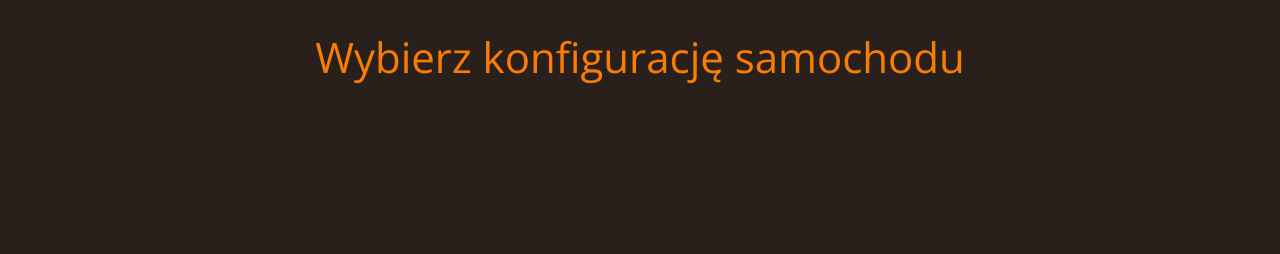
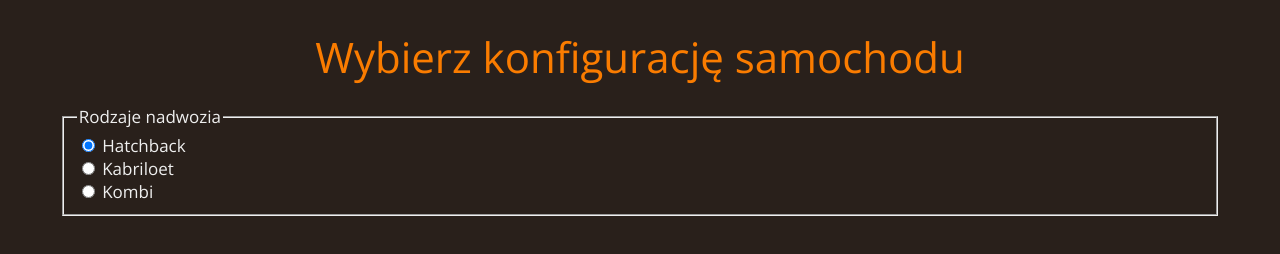
Before and after one commit to GitcrackerUK/zelent, a plain HTML site: page html6/index.html in a window 1280 px wide. Drawn offline with nearby package versions, Linux system fonts and the light colour scheme.

Commit message:
form radio

```diff
--- a/html6/index.html
+++ b/html6/index.html
@@ -23,7 +23,16 @@
 </header>
 <main>
 	<article>
-		<form>
+		<form action="" method="post">
+			<fieldset>
+				<legend>Rodzaje nadwozia</legend>
+				<div><label><input type="radio"name="nadwozie" checked > Hatchback </label></div>
+				<div><label><input type="radio"name="nadwozie"> Kabriloet </label></div>
+				<div><label><input type="radio"name="nadwozie"> Kombi </label></div>
+			</fieldset>
+
+
+
 
 		</form>
 	</article>
--- a/html6/style.css
+++ b/html6/style.css
@@ -17,3 +17,4 @@ h1
 	margin-bottom: 20px;
 	text-align: center;
 }
+.
```
